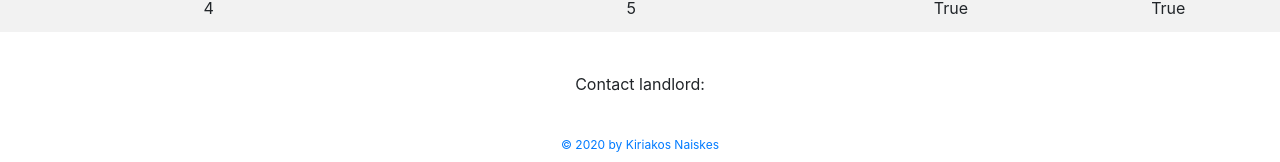
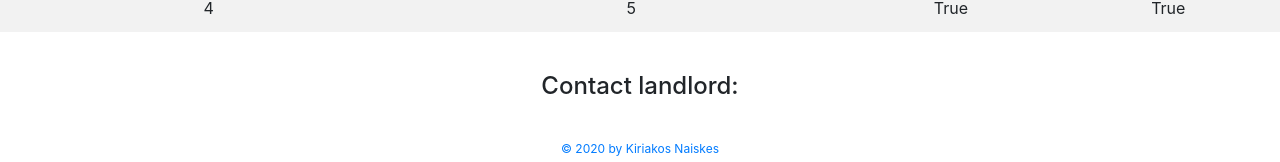
Before and after one commit to knaiskes/housesPortal, a React (Create React App) app in the folder rentHouses/frontend/: page /houses/1 in a window 1280 px wide. Shown: the part 284-446 px from the top of the page. Built offline with nearby package versions, Linux system fonts and the light colour scheme; no server answers.

Commit message:
Add h4 tag for contact landlord

```diff
--- a/rentHouses/frontend/src/SingleHouse.js
+++ b/rentHouses/frontend/src/SingleHouse.js
@@ -102,7 +102,7 @@ class  HousesList  extends  Component {
 </table>
 </div>
 		<address>
-		Contact landlord: <a href={"mailto:" + landlord.email}>{landlord.full_name}</a>
+		<h4>Contact landlord: <a href={"mailto:" + landlord.email}>{landlord.full_name}</a></h4>
 		</address>
 
 
```
